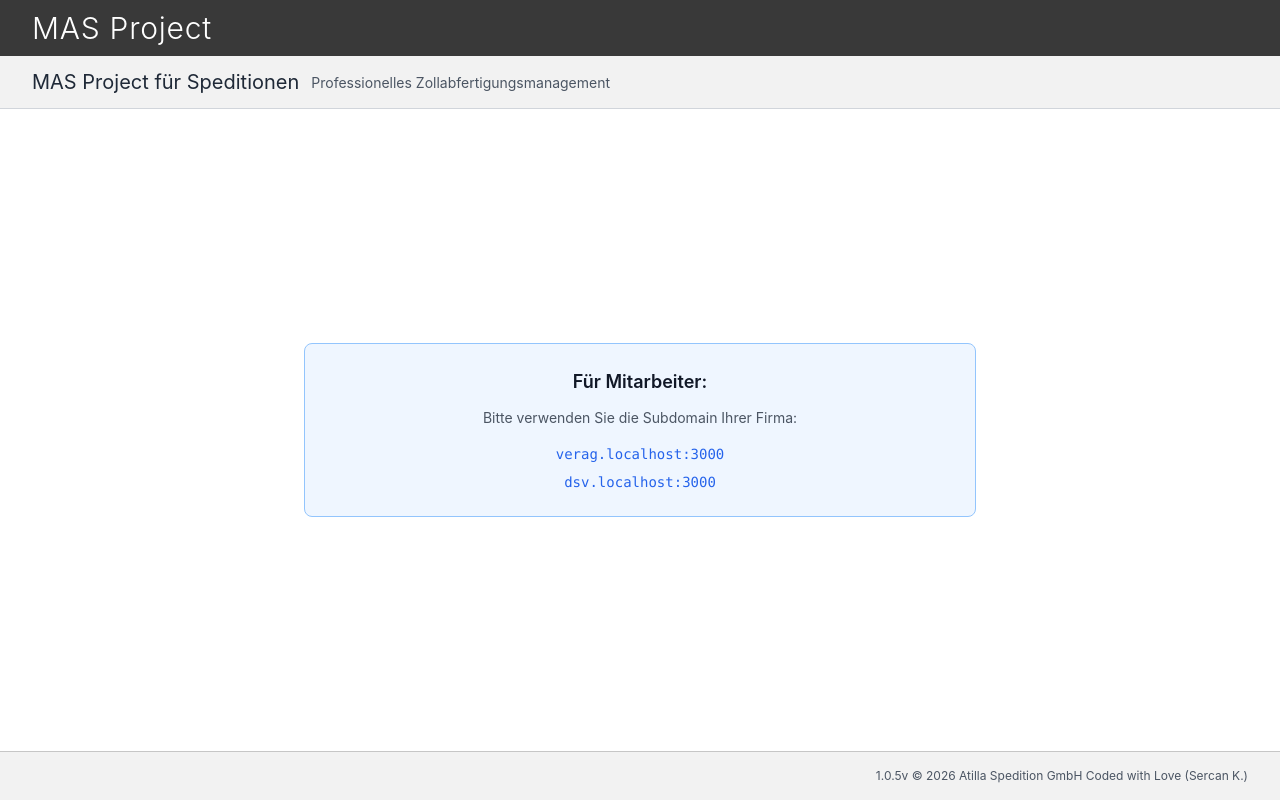
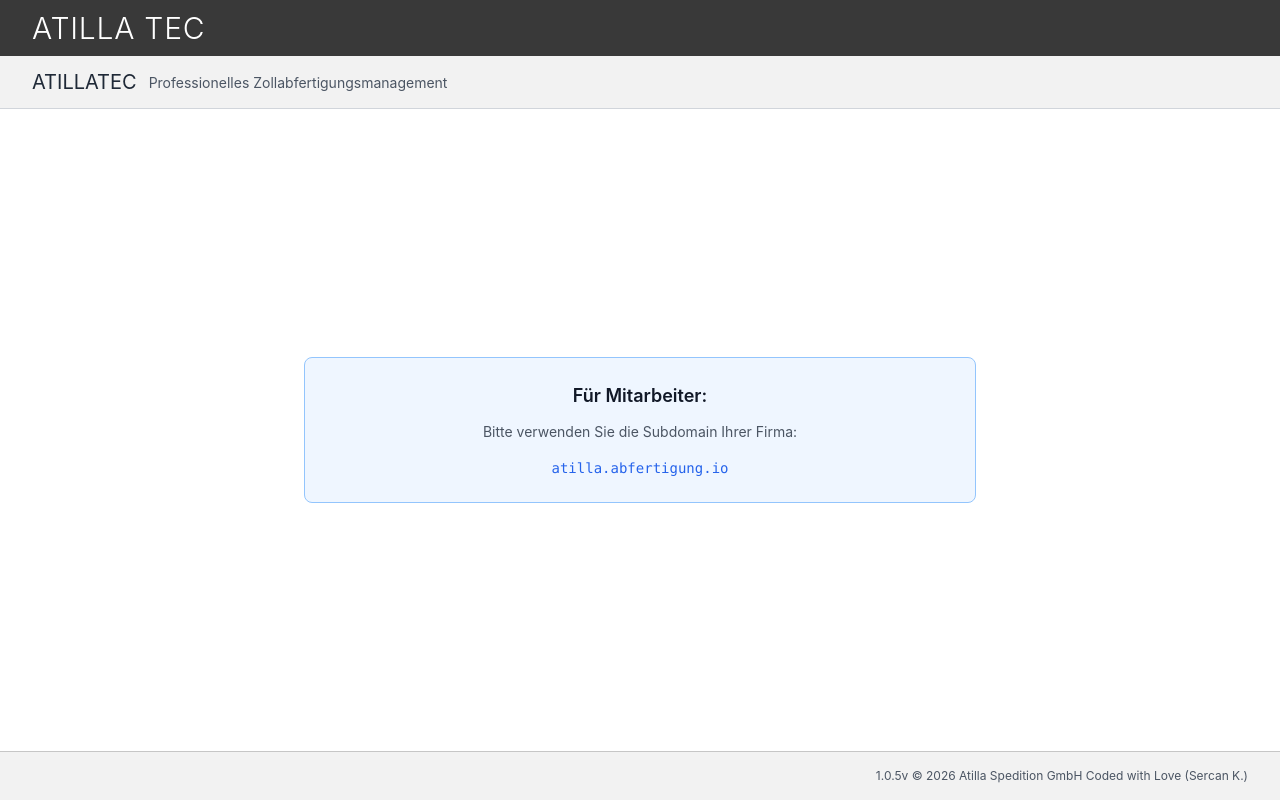
Before and after one commit to Sercank91/abfertigung, a Next.js app: page / in a window 1280 px wide. Built offline with nearby package versions, Linux system fonts and the light colour scheme; no server answers.

Commit message:
Update page.tsx
many things changed

```diff
--- a/src/app/page.tsx
+++ b/src/app/page.tsx
@@ -121,7 +121,7 @@ function LoginForm({ tenantName, logoUrl }: { tenantName: string; logoUrl: strin
         className="w-full py-4 px-8 text-right"
       >
         <p className="text-gray-600 text-xs">
-          1.0.5v © 2025 MAS Project für Speditionen
+          1.0.5v © 2026 Atilla Spedition GmbH Coded with Love (Sercan K.)
         </p>
       </footer>
 
@@ -315,7 +315,7 @@ export default async function Home() {
             }}
             className="w-full px-8 shadow-md flex items-center"
           >
-            <h1 className="text-white text-3xl font-light tracking-wide">MAS Project</h1>
+            <h1 className="text-white text-3xl font-light tracking-wide">ATILLATECt</h1>
           </header>
 
           <div className="flex-1 flex items-center justify-center p-8">
@@ -341,7 +341,7 @@ export default async function Home() {
             className="w-full py-4 px-8 text-right"
           >
             <p className="text-gray-600 text-xs">
-              1.0.5v © 2025 MAS Project für Speditionen
+              1.0.5v © 2026 Atilla Spedition GmbH Coded with Love (Sercan K.)
             </p>
           </footer>
         </div>
@@ -371,13 +371,13 @@ export default async function Home() {
         }}
         className="w-full px-8 shadow-md flex items-center"
       >
-        <h1 className="text-white text-3xl font-light tracking-wide">MAS Project</h1>
+        <h1 className="text-white text-3xl font-light tracking-wide">ATILLA TEC</h1>
       </header>
 
       <div style={{ backgroundColor: '#f2f2f2' }} className="w-full py-4 px-8 border-b border-gray-300">
         <div className="flex items-end gap-3">
           <h2 className="text-gray-800 text-xl font-normal leading-none">
-            MAS Project für Speditionen
+            ATILLATEC
           </h2>
           <span className="text-gray-600 text-sm leading-none mb-0.5">
             Professionelles Zollabfertigungsmanagement
@@ -394,10 +394,7 @@ export default async function Home() {
             </p>
             <div className="space-y-2">
               <p className="text-blue-600 font-mono text-sm">
-                verag.localhost:3000
-              </p>
-              <p className="text-blue-600 font-mono text-sm">
-                dsv.localhost:3000
+                atilla.abfertigung.io
               </p>
             </div>
           </div>
```
